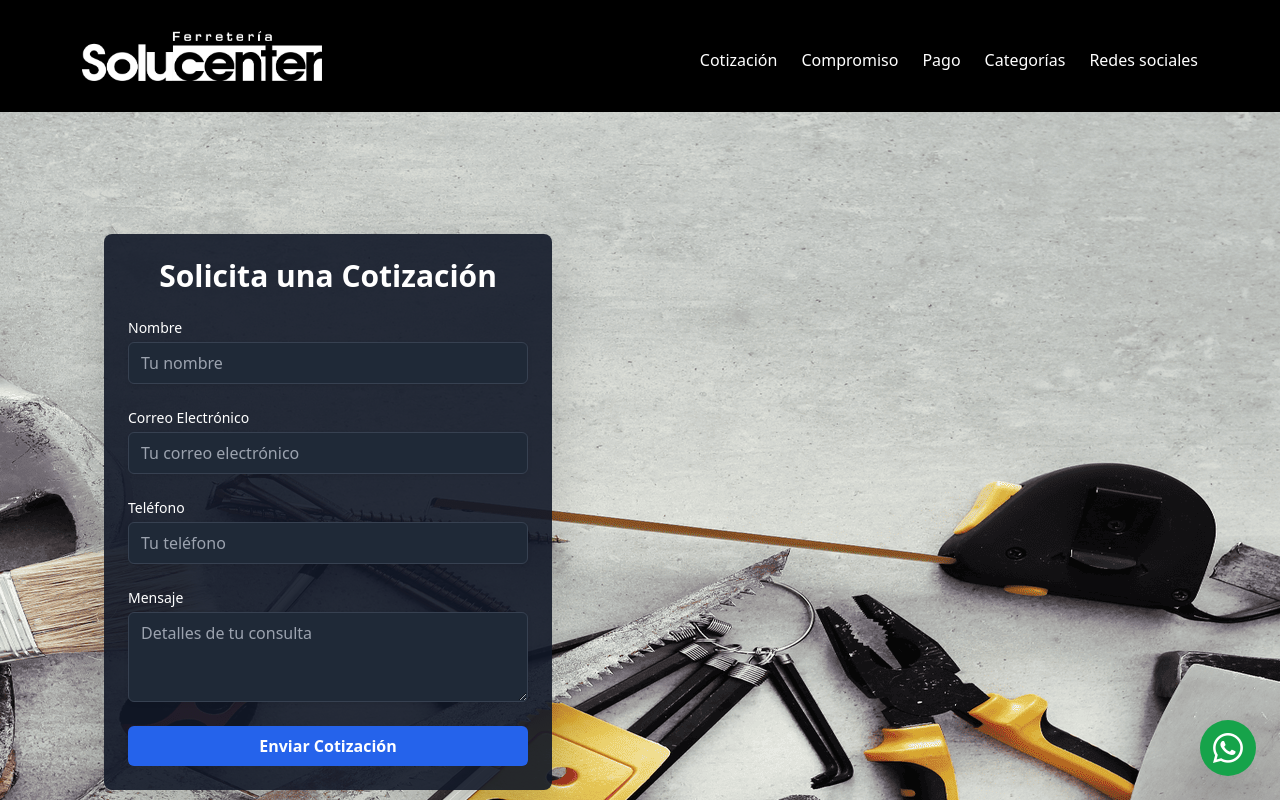
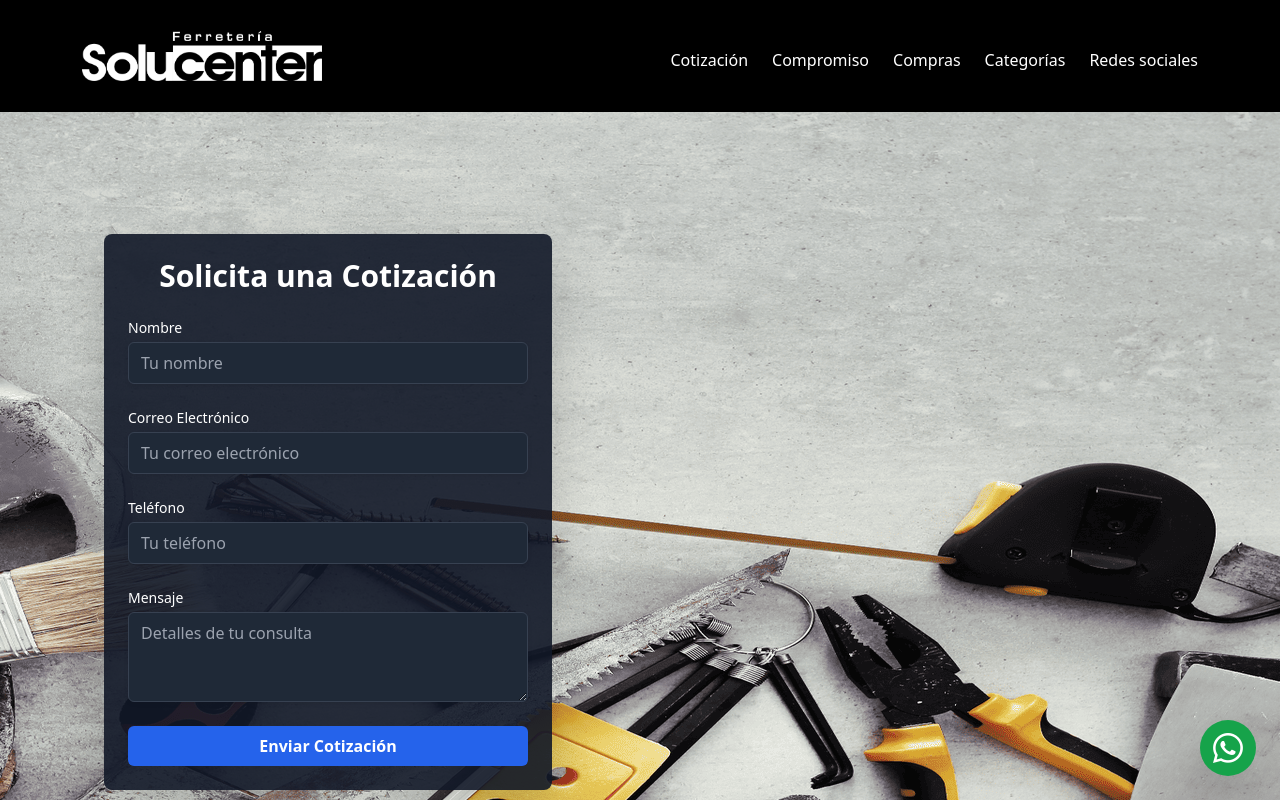
Before and after one commit to RodrigoNarvaez77/proyectoreact, a React (Vite) app: page / in a window 1280 px wide. Shown: the top 800 px of the page. Built offline with nearby package versions, Linux system fonts and the light colour scheme.

Commit message:
28-01-2025

```diff
--- a/src/components/Footer.jsx
+++ b/src/components/Footer.jsx
@@ -9,7 +9,7 @@ const Footer = () => {
   const isConstruccionPage = location.pathname === "/construccion";
 
   return (
-    <footer className="bg-black text-gray-100 text-center py-6">
+    <footer className="bg-black text-gray-100 text-center py-6" id="redes">
       <p className="text-sm mb-4">
         &copy; 2024 Ferretería Solucenter. Todos los derechos reservados.
       </p>
--- a/src/components/Header.jsx
+++ b/src/components/Header.jsx
@@ -109,7 +109,7 @@ const Header = () => {
                     href="#pago"
                     className="text-white hover:text-gray-400 no-underline transition"
                   >
-                    Pago
+                    Compras
                   </a>
                 </li>
                 <li>
```
